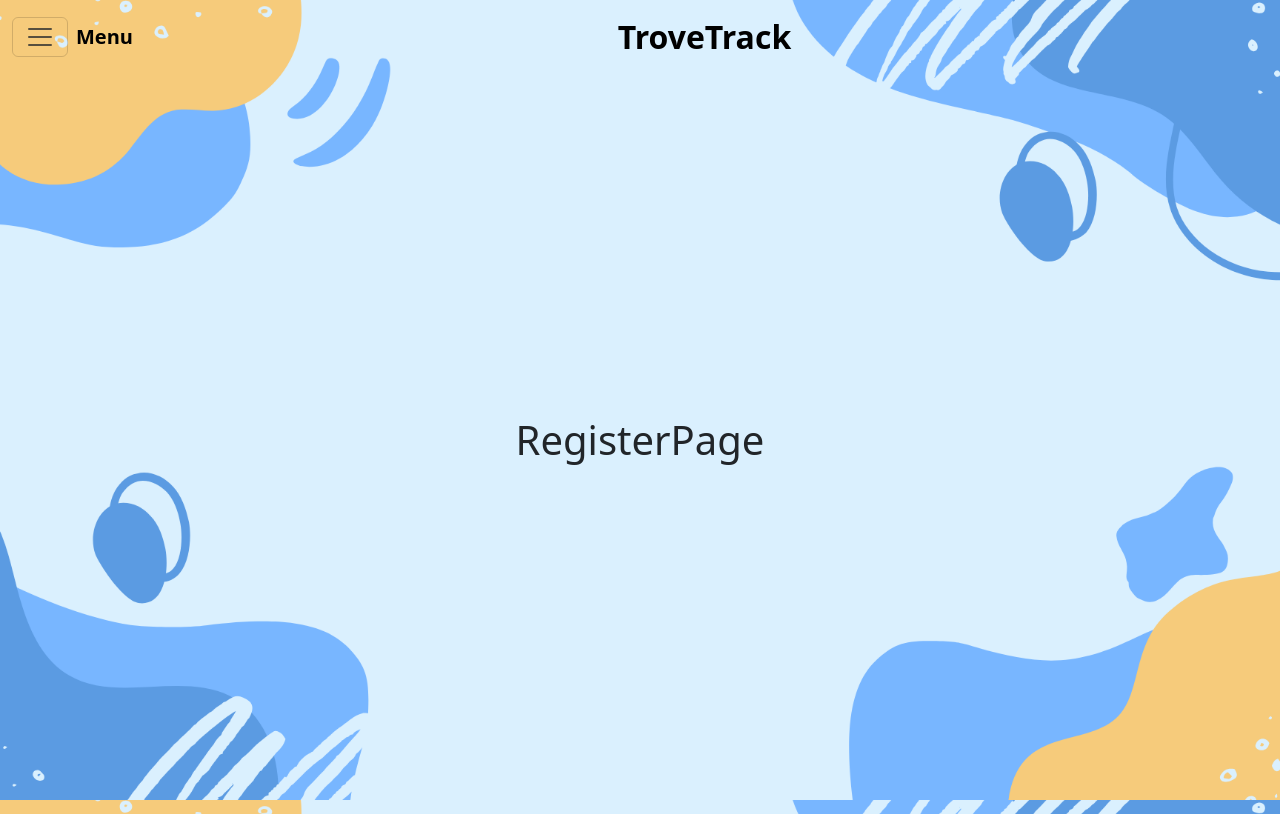
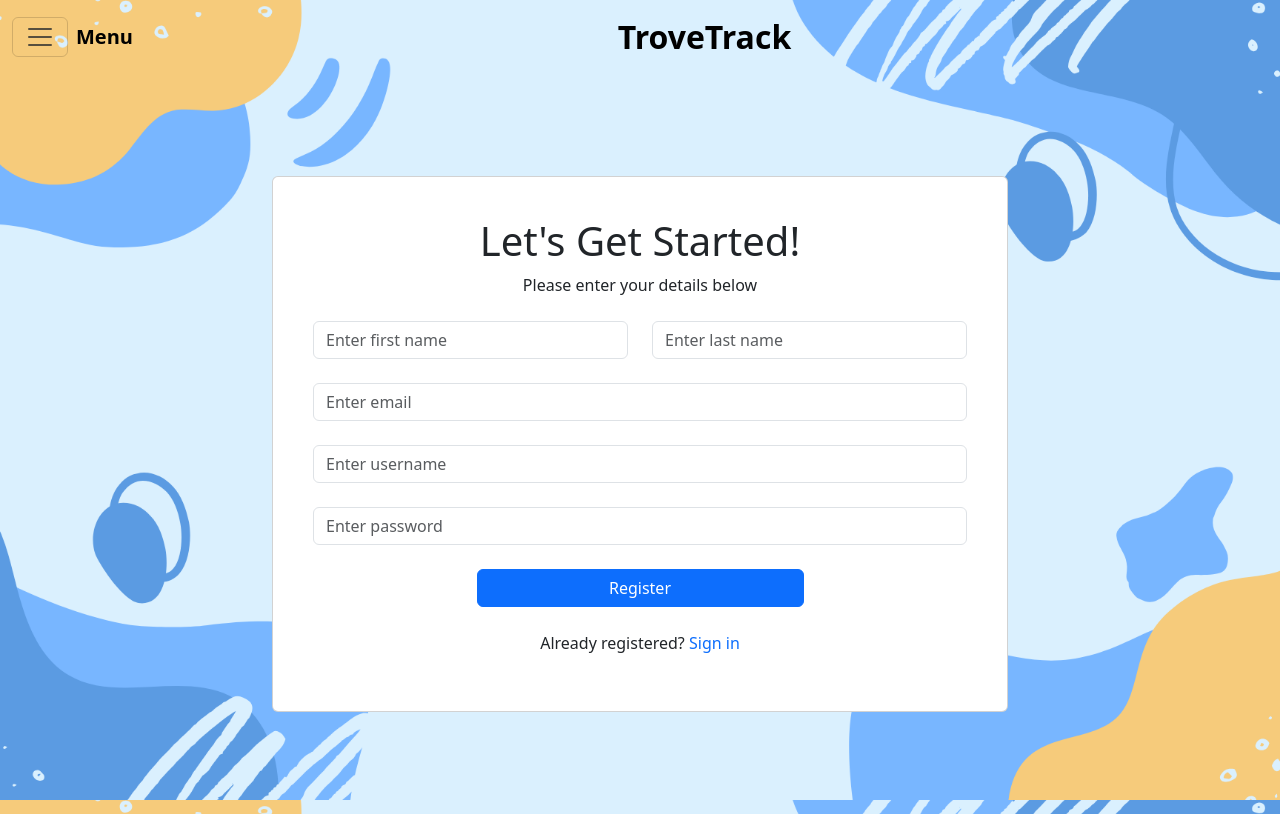
Before and after one commit to skyoon26/trove-track, a React (Vite) app in the folder trove-track-ui/: page /register in a window 1280 px wide. Built offline with nearby package versions, Linux system fonts and the light colour scheme.

Commit message:
Add Card component for user registration form in RegisterPage

```diff
--- a/trove-track-ui/src/pages/RegisterPage.jsx
+++ b/trove-track-ui/src/pages/RegisterPage.jsx
@@ -1,8 +1,77 @@
-import React from 'react'
+import React from 'react';
+import { Container, Row, Col, Card, Form, Button } from 'react-bootstrap';
+import { Link } from 'react-router-dom';
 
 const RegisterPage = () => {
   return (
-    <h1>RegisterPage</h1>
+    <>
+      <Container>
+        <Row className="justify-content-center">
+          <Col xs={12} md={10} lg={8}>
+            <Card className="p-4">
+              <Card.Body>
+                <h1 className="text-center">Let's Get Started!</h1>
+                <p className="text-center">Please enter your details below</p>
+                <Form className="mb-4">
+                  <Form.Group className="my-4" controlId="firstName">
+                    <Row>
+                      <Col>
+                        <Form.Control
+                          type="text"
+                          placeholder="Enter first name"
+                          required
+                          autoComplete='off'
+                        />
+                      </Col>
+                      <Col>
+                        <Form.Control
+                          type="text"
+                          placeholder="Enter last name"
+                          required
+                          autoComplete='off'
+                        />
+                      </Col>
+                    </Row>
+                  </Form.Group>
+                  <Form.Group className="my-4" controlId="email">
+                    <Form.Control
+                      type="email"
+                      placeholder="Enter email"
+                      required
+                      autoComplete='off'
+                    />
+                  </Form.Group>
+                  <Form.Group className="my-4" controlId="username">
+                    <Form.Control
+                      type="text"
+                      placeholder="Enter username"
+                      required
+                      autoComplete='off'
+                    />
+                  </Form.Group>
+                  <Form.Group className="my-4" controlId="password">
+                    <Form.Control
+                      type="password"
+                      placeholder="Enter password"
+                      required
+                      autoComplete='off'
+                    />
+                  </Form.Group>
+                  <div className="d-flex justify-content-center">
+                    <Button variant="primary" type="submit" className="w-50">
+                      Register
+                    </Button>
+                  </div>
+                </Form>
+                <p className="text-center">
+                  Already registered? <Link to="/signin" className="text-decoration-none">Sign in</Link>
+                </p>
+              </Card.Body>
+            </Card>
+          </Col>
+        </Row>
+      </Container>
+    </>
   )
 }
 
```
